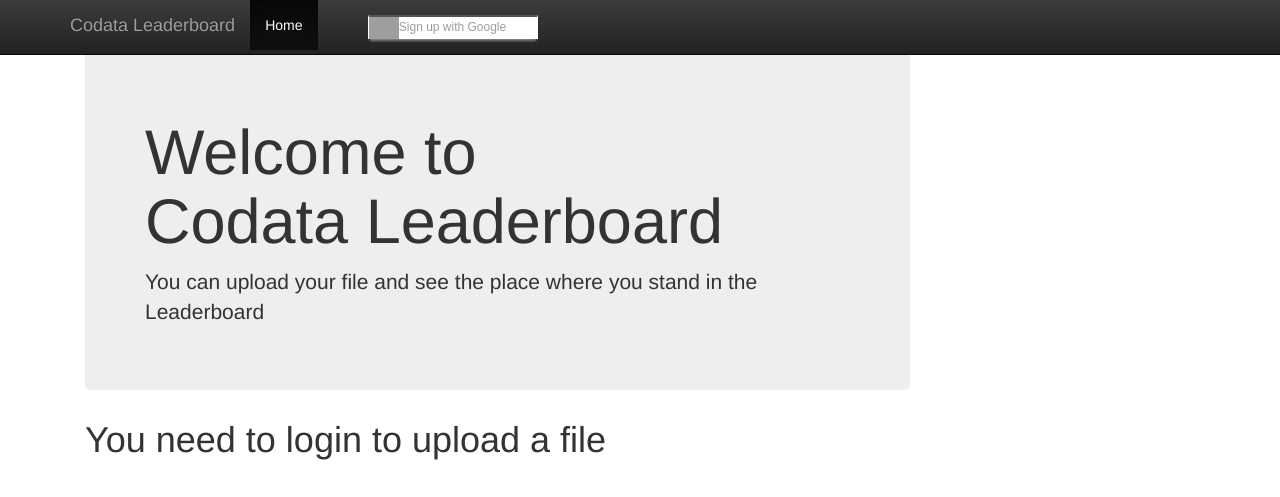
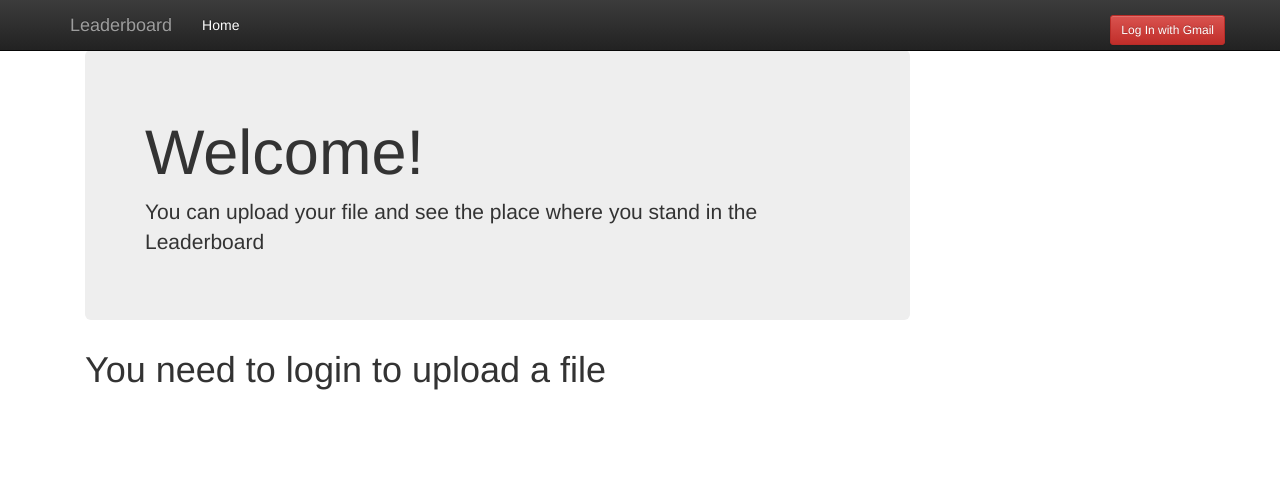
Before and after one commit to CoDataScience/leaderboard, a Django app: template leaderboard/leaderboard/templates/signup.html in a window 1280 px wide. Shown: the top 497 px of the page. Run offline with Django 3.2, Linux system fonts and the light colour scheme; the template is opened without the code that fills it, so the values that code supplies are empty; some libraries are stand-ins or nearby versions; grey boxes are pictures that could not be loaded.

Commit message:
Fix navbar UI

```diff
--- a/leaderboard/leaderboard/static/css/main.css
+++ b/leaderboard/leaderboard/static/css/main.css
@@ -4,6 +4,11 @@
 .starter-template {
   padding: 40px 15px;
   text-align: center;
+}
+
+#navbar-title {
+  color: #fff;
+  margin-left: -40px;
 }
 
 label[for="id_docfile"]{
@@ -62,30 +67,7 @@
   stroke-width: 1.5px;
 }
 
-li.social-wrap button {
-    background-color: white;
-    padding-left: 35px;
-
-
-    background-size: 30px 30px;
-    background-position: left center;
-    background-repeat: no-repeat;
-    margin-bottom: 15px;
-    width: 170px;
-    border-bottom: 2px solid transparent;
-    border-left: 1px solid transparent;
-    border-right: 1px solid transparent;
-    box-shadow: 0 4px 2px -2px gray;
-    font-family: source_sans_prosemibold, arial, helvetica, sans-serif;
-    font-size: 12px;
-    padding: 0
-}
-
-li.social-wrap button:active {
-    background-color: #FFF;
-}
-
-li.social-wrap a:active {
+li.social-wrap a:active{
     padding: 0 0 0px 0 ;
     height: 15px;
 }
@@ -112,6 +94,13 @@
   color: white;
 }
 
+.nav > li.username {
+  float: right;
+}
+.navbar-inverse .navbar-nav>li>a {
+  color: white;
+}
+
 /*.nav > li.social-wrap > a:hover {
   background: black;
 }*/
@@ -119,7 +108,7 @@
 li.social-wrap button.googleplus {
     background-image:url(http://cdn.business2community.com/wp-content/uploads/2013/06/Marketing-Best-Practice-with-Google-Plus-Business-pages.png);
     cursor: pointer;
-    padding: 0
+    padding: 0;
 }
 
 li.social-wrap button.googleplus:hover {
--- a/leaderboard/leaderboard/templates/overall_template.html
+++ b/leaderboard/leaderboard/templates/overall_template.html
@@ -12,8 +12,6 @@
       <script   src="https://code.jquery.com/jquery-3.1.1.min.js"   integrity="sha256-hVVnYaiADRTO2PzUGmuLJr8BLUSjGIZsDYGmIJLv2b8="   crossorigin="anonymous"></script>
       <script src="//maxcdn.bootstrapcdn.com/bootstrap/3.3.7/js/bootstrap.min.js" integrity="sha384-Tc5IQib027qvyjSMfHjOMaLkfuWVxZxUPnCJA7l2mCWNIpG9mGCD8wGNIcPD7Txa" crossorigin="anonymous"></script>
 
-
-
       <link rel="stylesheet" href="{% static 'css/main.css' %}">
       {% block 'includeOtherJSFiles' %}
       {% endblock %}
@@ -23,41 +21,45 @@
       <nav class="navbar navbar-inverse navbar-fixed-top">
       <div class="container">
         <div class="navbar-header">
-              <button type="button" class="navbar-toggle collapsed" data-toggle="collapse" data-target="#navbar"  aria-  expanded="false" aria-controls="navbar">
+          <button type="button" class="navbar-toggle collapsed" data-toggle="collapse" data-target="#navbar" aria-expanded="false" aria-controls="navbar">
             <span class="sr-only">Toggle navigation</span>
             <span class="icon-bar"></span>
             <span class="icon-bar"></span>
             <span class="icon-bar"></span>
           </button>
-              <a class="navbar-brand" href="/">Codata Leaderboard</a>
+          <a class="navbar-brand" href="#">Leaderboard</a>
         </div>
-            <div id="navbar" class="collapse navbar-collapse">
+        <div id="navbar" class="navbar-collapse collapse">
           <ul class="nav navbar-nav">
-                <li class="active"><a href="/">Home</a></li>
+	    {% with request.resolver_match.url_name as url_name %}
+            <li class="{% if url_name == 'home' %}active{%endif%}"><a href="#">Home</a></li>
             {% if request.user.is_authenticated %}
-                <li><a href="/uploadAFile">Upload a File</a></li>
-                  <li class="username"> Hi, {{ request.user.username }}</li>
-                  <li class="logout"> <a href="/logout/"> Logout </a></li>
+            <li class="{% if url_name == 'uploadAFile' %}active{%endif%}"><a href="/uploadAFile">Make a submission</a></li>
+            {% endif %}
+	    {% endwith %}
+          </ul>
+          <ul class="nav navbar-nav navbar-right">
+	    {% with request.resolver_match.url_name as url_name %}
+	    {% if request.user.is_authenticated %}
+            <li class="logout {% if url_name == 'logout' %}active{%endif%}"> <a href="/logout/"> Logout </a></li>
+            <li class="username"> Logged in as {{ request.user.username }}</li>
             {% else %}
-                  <li> </li>
             <li class="social-wrap">
               <a href="{% url 'social:begin' 'google-oauth2' %}?next=/">
-                      <button class="googleplus">Sign up with Google</button>
+                <button class="btn btn-danger btn-sm">Log In with Gmail</button>
               </a>
             </li>
             {% endif %}
-
+	    {% endwith %}
           </ul>
-            </div>
+        </div><!--/.nav-collapse -->
       </div>
     </nav>
+
     <div class="container">
         <div class="col-xs-12 col-sm-9">
-          <p class="pull-right visible-xs">
-            <button type="button" class="btn btn-primary btn-xs" data-toggle="offcanvas">Toggle nav</button>
-          </p>
           <div class="jumbotron">
-            <h1>Welcome to <br>Codata Leaderboard </h1>
+            <h1>Welcome!</h1>
             <p>You can upload your file and see the place where you stand in the Leaderboard</p>
           </div>
 
--- a/leaderboard/leaderboard/urls.py
+++ b/leaderboard/leaderboard/urls.py
@@ -22,7 +22,7 @@
 urlpatterns = [
     url(r'^admin/', admin.site.urls),
     url(r'', include('social.apps.django_app.urls', namespace='social')),
-    url(r'^$', TemplateView.as_view(template_name='signup.html')),
+    url(r'^$', TemplateView.as_view(template_name='signup.html'), name='home'),
     url(r'^logout/$', views.logout, name='logout'),
     url(r'^uploadAFile/', views.uploadAFile, name='uploadAFile'),
     url(r'^uploadedFile/', views.uploadedFile, name='uploadedFile'),
```
Also changed, not shown: leaderboard/db.sqlite3. Lines whose indentation alone changed are shown as unchanged.
